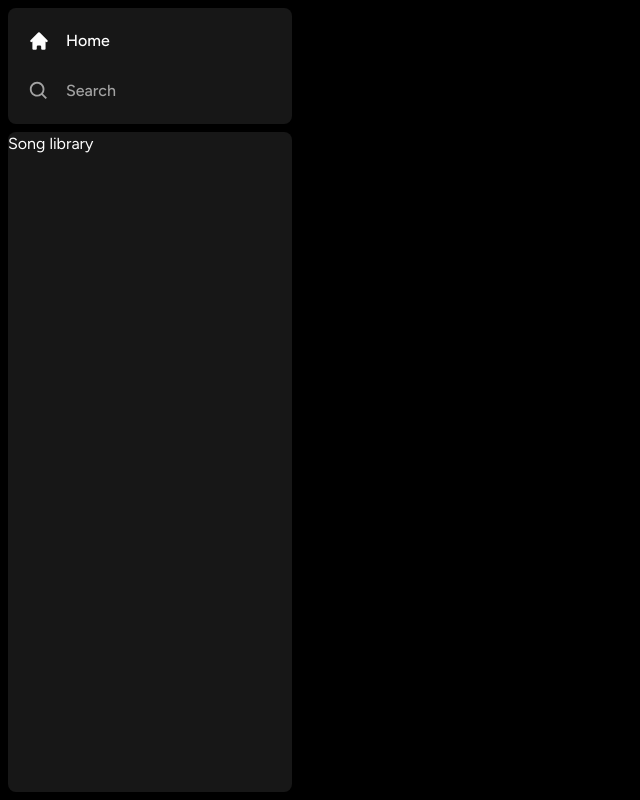
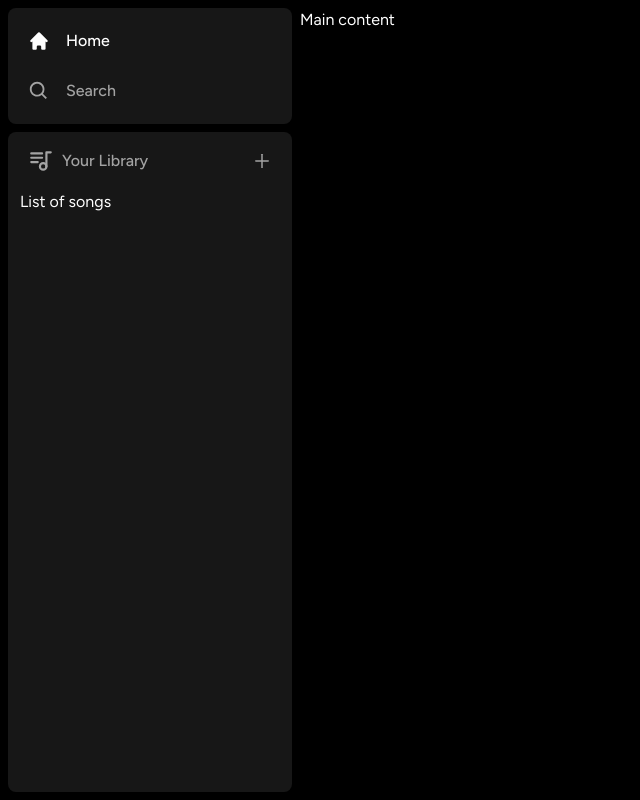
Before and after one commit to Wael-Morjen/Spotify-Music-Platform, a Next.js app: page / in a window 1280 px wide. Shown: the whole page, without its empty margins (0-640 px from the left). Built offline with nearby package versions, Linux system fonts and the light colour scheme.

Commit message:
Library sidebar integration

```diff
--- /dev/null
+++ b/components/Library.tsx
@@ -0,0 +1,63 @@
+'use client';
+
+import { TbPlaylist } from "react-icons/tb";
+import { AiOutlinePlus } from "react-icons/ai";
+
+const Library = () => {
+    const onClick = () => {
+        // handle upload modal later
+    };
+
+
+    return (
+        <div className="flex flex-col">
+            <div
+                className="
+                    flex
+                    items-center
+                    justify-between
+                    px-5
+                    pt-4
+                "
+            >
+                <div
+                    className="
+                        inline-flex
+                        items-center
+                        gap-x-2
+                    "
+                >
+                    <TbPlaylist size={26} className="text-neutral-400" />
+                    <p
+                        className="text-neutral-400 font-medium text-md"
+                    >
+                        Your Library
+                    </p>
+                </div>
+                <AiOutlinePlus
+                    size={20}
+                    className="
+                        text-neutral-400
+                        cursor-pointer
+                        hover:text-white
+                        transition
+                    "
+                    onClick={onClick}
+                />
+            </div>
+            <div
+                className="
+                    flex
+                    flex-col
+                    gap-y-2
+                    px-3
+                    mt-4
+                "
+            >
+                List of songs
+            </div>
+        </div>
+    );
+}
+
+export default Library;
--- a/components/Sidebar.tsx
+++ b/components/Sidebar.tsx
@@ -7,6 +7,7 @@ import { HiHome } from "react-icons/hi"
 import { BiSearch } from "react-icons/bi"
 import Box from "./Box";
 import SidebarItem from "./SidebarItem";
+import Library from "./Library";
 
 interface SidebarProps {
     children: React.ReactNode;
@@ -65,9 +66,12 @@ const Sidebar = ({
                     </div>
                 </Box>
                 <Box className="overflow-y-auto h-full">
-                    Song library
+                    <Library />
                 </Box>
             </div>
+            <main className="h-full flex-1 overflow-y-hidden py-2">
+                {children}
+            </main>
         </div>
     );
 }
```
